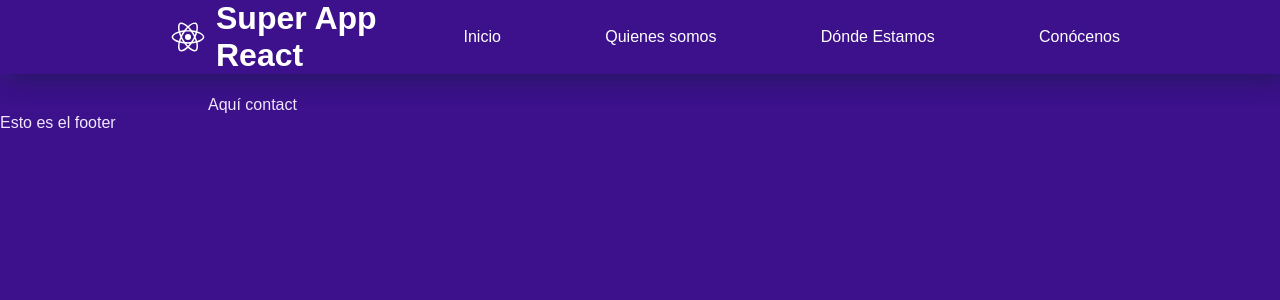
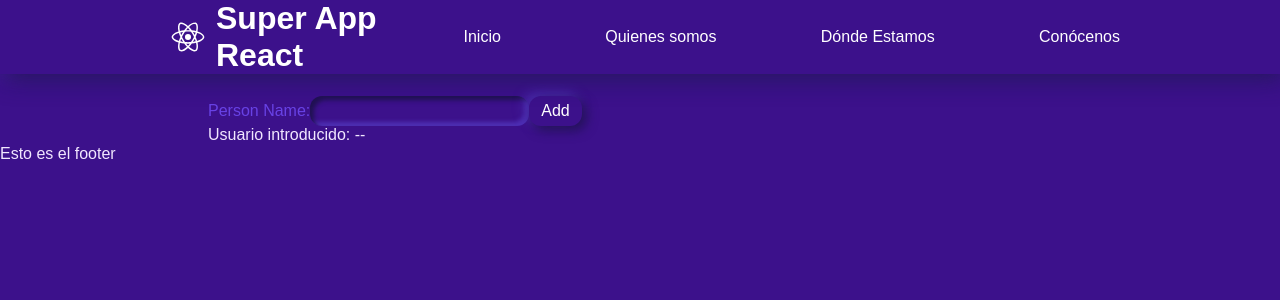
Before and after one commit to TheBridge-FullStackDeveloper/ft-abr21-React-examples, a React (Create React App) app: page /contact in a window 1280 px wide. Shown: the top 300 px of the page. Built offline with nearby package versions, Linux system fonts and the light colour scheme.

Commit message:
add/lifecycle

```diff
--- a/package.json
+++ b/package.json
@@ -6,6 +6,7 @@
     "@testing-library/jest-dom": "^5.14.1",
     "@testing-library/react": "^11.2.7",
     "@testing-library/user-event": "^12.8.3",
+    "axios": "^0.21.1",
     "react": "^17.0.2",
     "react-dom": "^17.0.2",
     "react-router-dom": "^5.2.0",
--- a/src/pages/Contact/Contact.js
+++ b/src/pages/Contact/Contact.js
@@ -1,25 +1,57 @@
 import React, { Component } from 'react';
+import axios from 'axios';
 import './Contact.css';
 
 class Contact extends Component {
-  // constructor(props){
-    // super(props);
-    // this.state = {};
-  // }
+  constructor(props){
+    super(props);
+    this.state = {
+      name: ''
+    };
+  }
+  componentDidUpdate(prevProps, prevState) {
+    console.log("Cambio hecho!")
+  }
 
-  // componentWillMount(){}
-  // componentDidMount(){}
-  // componentWillUnmount(){}
+  handleChange = event => {
+    this.setState({ name: event.target.value });
+  }
 
-  // componentWillReceiveProps(){}
-  // shouldComponentUpdate(){}
-  // componentWillUpdate(){}
-  // componentDidUpdate(){}
+  handleSubmit = async event => {
+    event.preventDefault();
+
+    const user = {
+      name: this.state.name
+    };
+
+    let res = await axios.post(`https://jsonplaceholder.typicode.com/users`, { user })
+
+    console.log(res);
+    console.log(res.data);
+    this.setState({register:res.data})
+
+  }
+
+  sendConfirm = () => this.state.register && this.state.register.user.name?
+  <h2>Gracias, {this.state.register.user.name}. Tracking nº: {this.state.register.id}</h2>
+  :""
+
 
   render() {
     return (
-      <div>Aquí contact</div>
-    );
+      <div>
+        <form onSubmit={this.handleSubmit}>
+          <label>
+            Person Name:
+            <input type="text" name="name" onChange={this.handleChange} />
+          </label>
+          <button type="submit">Add</button>
+        </form>
+        <p>Usuario introducido: {this.state.name ||"--"}</p>
+
+        {this.sendConfirm()}
+      </div>
+    )
   }
 }
 
--- a/src/pages/Staff/Staff.js
+++ b/src/pages/Staff/Staff.js
@@ -1,24 +1,36 @@
 import React, { Component } from 'react';
+import axios from 'axios';
+
 import './Staff.css';
 
 class Staff extends Component {
-  // constructor(props){
-    // super(props);
-    // this.state = {};
-  // }
+  constructor(props){
+    super(props);
+    this.state = {
+      persons: []
+    };
+  }
 
-  // componentWillMount(){}
-  // componentDidMount(){}
-  // componentWillUnmount(){}
+  componentDidMount() {
 
-  // componentWillReceiveProps(){}
-  // shouldComponentUpdate(){}
-  // componentWillUpdate(){}
-  // componentDidUpdate(){}
+
+    setTimeout( () => {
+      axios.get(`https://jsonplaceholder.typicode.com/users`)
+      .then(res => {
+        const persons = res.data;
+        this.setState({ persons });
+      })
+    }, 2000);
+
+
+  }
+
 
   render() {
     return (
-      <div> Aqui staff!</div>
+      <ul>
+        { this.state.persons.map((person,index) => <li key={index}>{person.name}</li>)}
+    </ul>
     );
   }
 }
```
Also changed, not shown: 1 other file (tests, documents, lock files or other folders).
